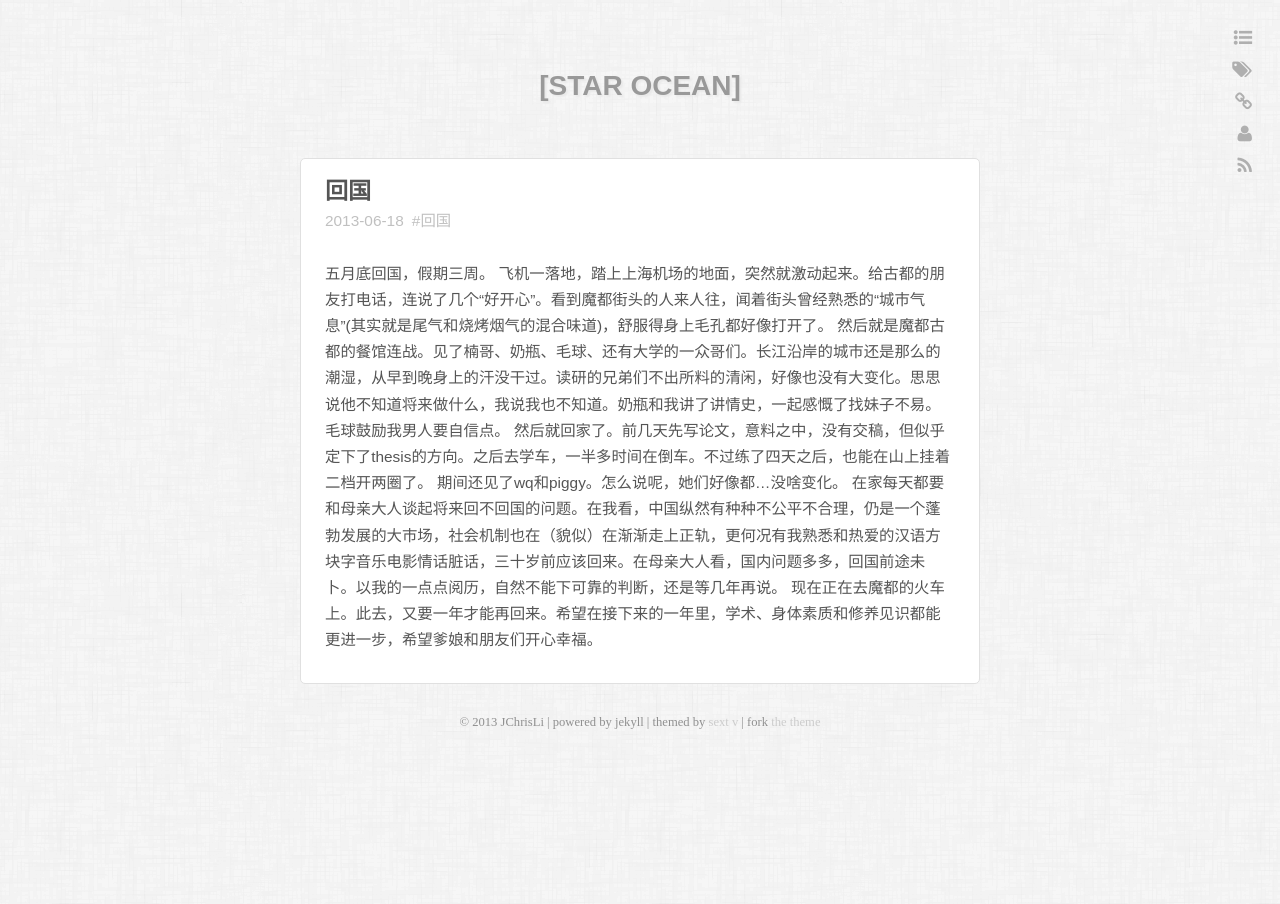
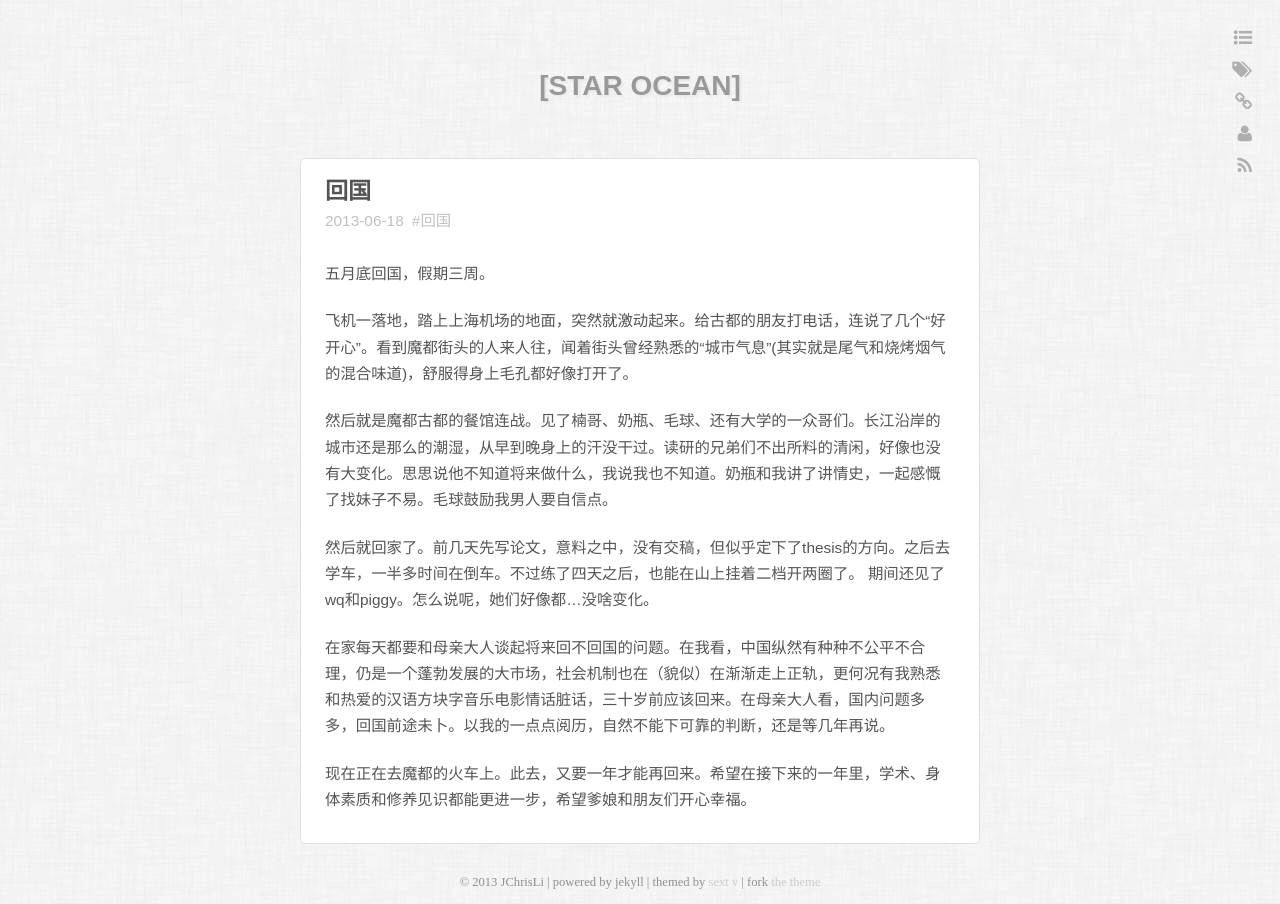
Before and after one commit to jchrisli/jchrisli.github.io, a Jekyll site: the page built from _posts/2012-06-18-back-in-china.md, in a window 1280 px wide. Built offline with Jekyll 4.4.1, drawn with Linux system fonts in a browser that asks for light colours; some web fonts are replaced; Markdown is read by kramdown in place of the engine named in the settings.

Commit message:
post modification Jun 18

```diff
--- a/_includes/themes/sext-v/default.html
+++ b/_includes/themes/sext-v/default.html
@@ -40,7 +40,7 @@
         </div>
         <footer>
           <div>
-            &copy; 2013 JChrisLi | powered by jekyll | themed by <a href="http://lhzhang.com" title="sext v">sext v</a> | fork <a href="https://github.com/waynezhang/blog" title="fork me">the theme</a>
+            &copy; 2013 JChrisLi | powered by jekyll | themed by <a href="http://lhzhang.com" title="sext v">sext v</a> | fork <a href="https://github.com/waynezhang/blog" title="fork the theme">the theme</a>
           </div>
         </footer>
       </div> <!-- main -->
--- a/_posts/2012-06-18-back-in-china.md
+++ b/_posts/2012-06-18-back-in-china.md
@@ -5,10 +5,16 @@ date: 2013-06-18
 category: essay
 tags:  回国
 ---
+
 五月底回国，假期三周。
+
 飞机一落地，踏上上海机场的地面，突然就激动起来。给古都的朋友打电话，连说了几个“好开心”。看到魔都街头的人来人往，闻着街头曾经熟悉的“城市气息”(其实就是尾气和烧烤烟气的混合味道)，舒服得身上毛孔都好像打开了。
+
 然后就是魔都古都的餐馆连战。见了楠哥、奶瓶、毛球、还有大学的一众哥们。长江沿岸的城市还是那么的潮湿，从早到晚身上的汗没干过。读研的兄弟们不出所料的清闲，好像也没有大变化。思思说他不知道将来做什么，我说我也不知道。奶瓶和我讲了讲情史，一起感慨了找妹子不易。毛球鼓励我男人要自信点。
+
 然后就回家了。前几天先写论文，意料之中，没有交稿，但似乎定下了thesis的方向。之后去学车，一半多时间在倒车。不过练了四天之后，也能在山上挂着二档开两圈了。
 期间还见了wq和piggy。怎么说呢，她们好像都…没啥变化。
+
 在家每天都要和母亲大人谈起将来回不回国的问题。在我看，中国纵然有种种不公平不合理，仍是一个蓬勃发展的大市场，社会机制也在（貌似）在渐渐走上正轨，更何况有我熟悉和热爱的汉语方块字音乐电影情话脏话，三十岁前应该回来。在母亲大人看，国内问题多多，回国前途未卜。以我的一点点阅历，自然不能下可靠的判断，还是等几年再说。
+
 现在正在去魔都的火车上。此去，又要一年才能再回来。希望在接下来的一年里，学术、身体素质和修养见识都能更进一步，希望爹娘和朋友们开心幸福。
```
